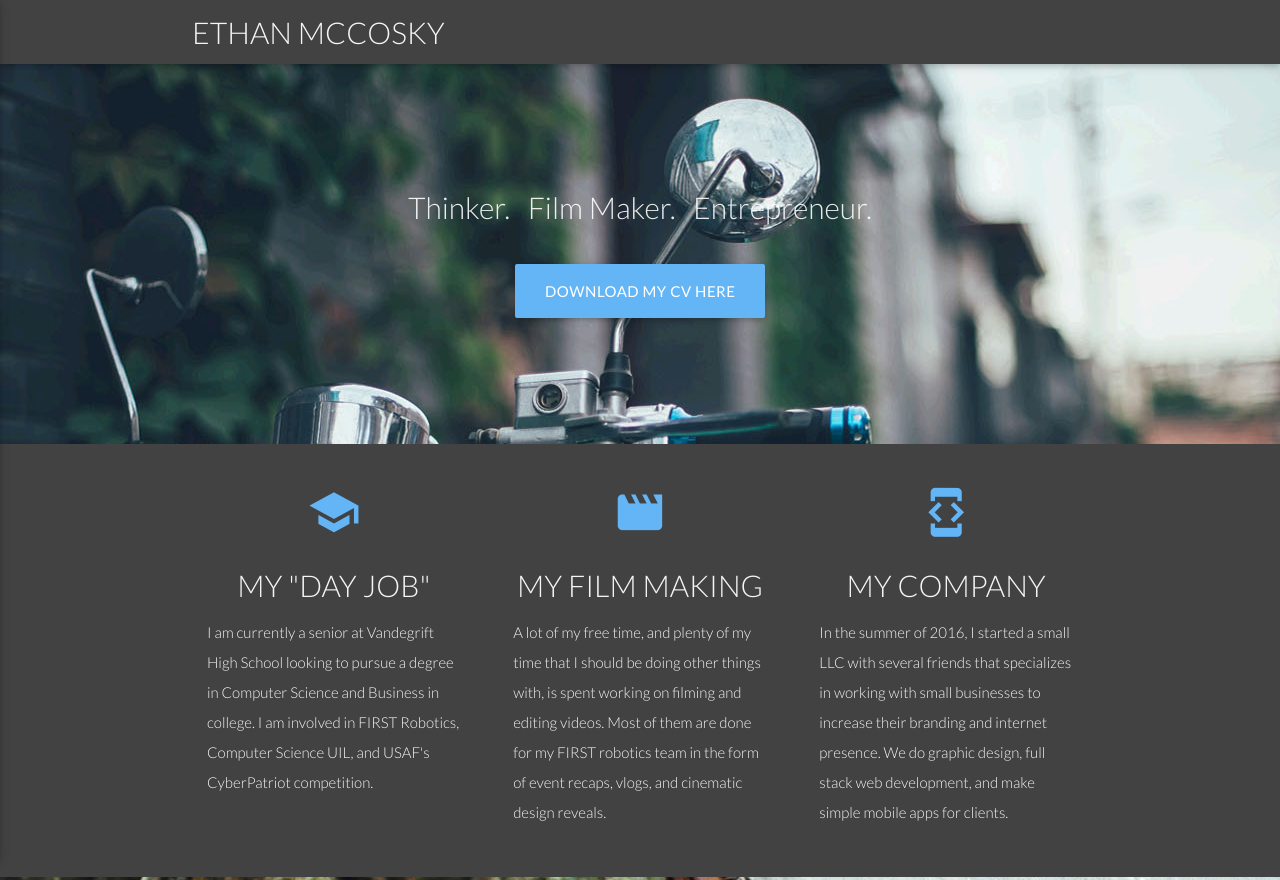
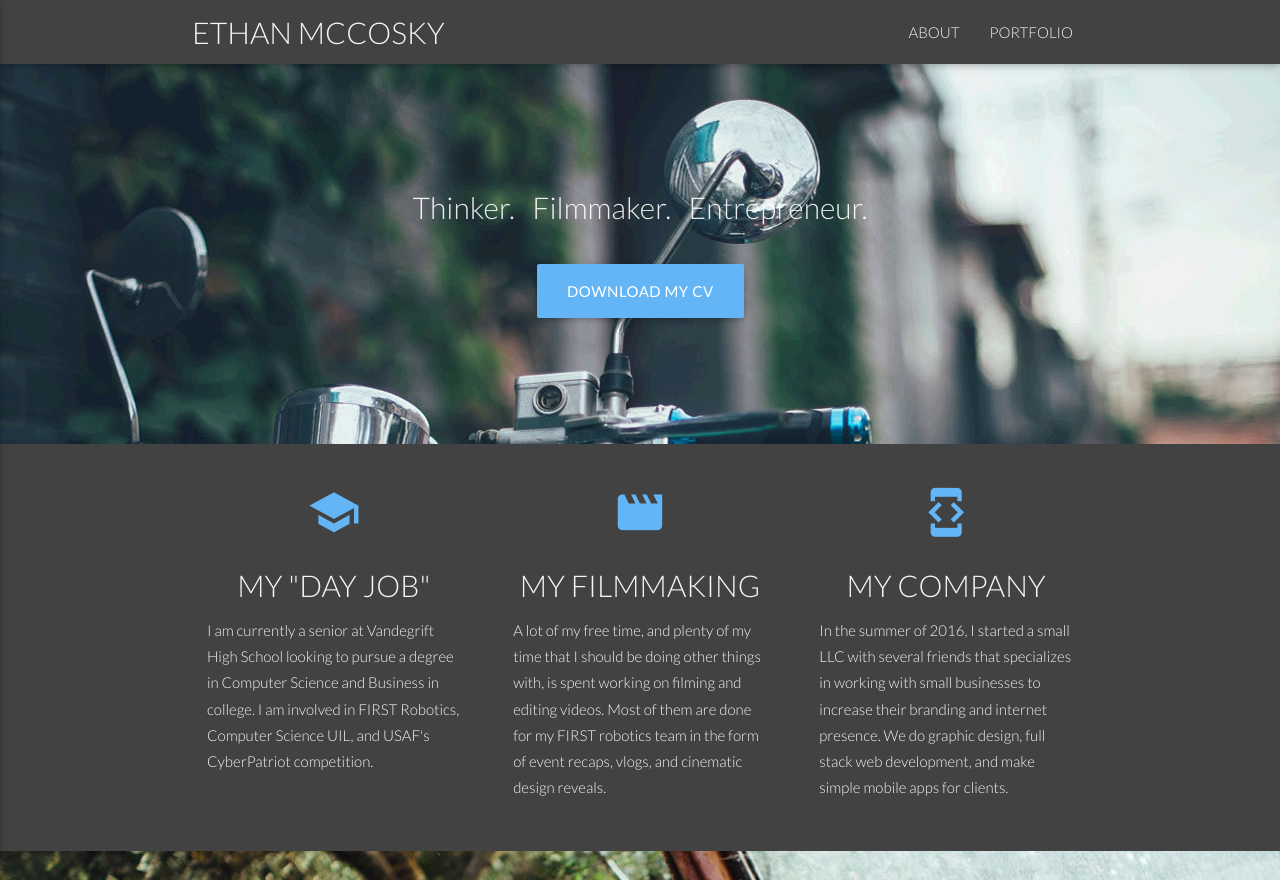
Before and after one commit to emccosky/emccosky.github.io, a plain HTML site: page index.html in a window 1280 px wide. Shown: the top 880 px of the page. Drawn offline with nearby package versions, Linux system fonts and the light colour scheme.

Commit message:
Updated about section and navbar

```diff
--- a/css/style.css
+++ b/css/style.css
@@ -25,7 +25,7 @@ nav .brand-logo {
 }
 
 p {
-  line-height: 2rem;
+  line-height: 1.75rem;
 }
 
 .button-collapse {
--- a/index.html
+++ b/index.html
@@ -17,11 +17,13 @@
         <div class="nav-wrapper container">
           <a id="logo-container" href="#" class="lato-header grey-text text-lighten-4">ETHAN MCCOSKY</a>
           <ul class="right hide-on-med-and-down light-gray">
-            <!--<li><a class="grey-text text-lighten-4 lato" style="font-weight: 300;" href="#">NAVBAR LINK</a></li>-->
-          </ul>
+            <li><a class="grey-text text-lighten-4 lato" style="font-weight: 300;" href="#about">ABOUT</a></li>
+						<li><a class="grey-text text-lighten-4 lato" style="font-weight: 300;" href="#">PORTFOLIO</a></li>
+					</ul>
 
           <ul id="nav-mobile" class="side-nav">
-            <!--<li><a href="#">Navbar Link</a></li>-->
+            <li><a href="#about">ABOUT</a></li>
+						<li><a href="#">PORTFOLIO</a></li>
           </ul>
           <a href="#" data-activates="nav-mobile" class="button-collapse blue-text text-lighten-2"><i class="material-icons">menu</i></a>
         </div>
@@ -31,8 +33,8 @@
     <div class="section no-pad-bot">
       <div class="container" style="padding-top: 100px;">
         <div class="row center">
-          <h5 class="header col s12 light lato" style="font-size: 30px; padding-bottom: 30px;">Thinker. &nbsp Film Maker. &nbsp Entrepreneur.</h5>
-					<a href="rsc/pdf/Ethan_McCosky_CV.pdf" id="download-button" class="btn-large waves-effect waves-light blue lighten-2">Download my CV here</a>
+          <h5 class="header col s12 light lato" style="font-size: 30px; padding-bottom: 30px;">Thinker. &nbsp Filmmaker. &nbsp Entrepreneur.</h5>
+					<a href="rsc/pdf/Ethan_McCosky_CV.pdf" id="download-button" class="btn-large waves-effect waves-light blue lighten-2">Download my cv</a>
         </div>
       </div>
     </div>
@@ -57,7 +59,7 @@
         <div class="col s12 m4">
           <div class="icon-block">
             <h2 class="center blue-text text-lighten-2"><i class="material-icons">movie</i></h2>
-            <h5 class="lato-header center grey-text text-lighten-4">MY FILM MAKING</h5>
+            <h5 class="lato-header center grey-text text-lighten-4">MY FILMMAKING</h5>
 
             <p class="light grey-text text-lighten-4">A lot of my free time, and plenty of my time that I should be doing other things with, is spent working on filming and editing videos. Most of them are done for my FIRST robotics team in the form of event recaps, vlogs, and cinematic design reveals.</p>
           </div>
@@ -78,7 +80,7 @@
 
 
 <!-- Bio section -->
-  <div class="parallax-container valign-wrapper">
+  <div class="parallax-container valign-wrapper" id="about">
     <div class="parallax"><img src="rsc/img/background2.jpg" alt="Unsplashed background img 2"></div>
   </div>
 
@@ -89,9 +91,21 @@
         <div class="col s12 center">
           <h3><i class="mdi-content-send brown-text"></i></h3>
           <h4 class="grey-text text-lighten-4 lato-header">WHO I AM</h4>
-          <p class="left-align light grey-text text-lighten-4">Lorem ipsum dolor sit amet, consectetur adipiscing elit. Nullam scelerisque id nunc nec volutpat. Etiam pellentesque tristique arcu, non consequat magna fermentum ac. Cras ut ultricies eros. Maecenas eros justo, ullamcorper a sapien id, viverra ultrices eros. Morbi sem neque, posuere et pretium eget, bibendum sollicitudin lacus. Aliquam eleifend sollicitudin diam, eu mattis nisl maximus sed. Nulla imperdiet semper molestie. Morbi massa odio, condimentum sed ipsum ac, gravida ultrices erat. Nullam eget dignissim mauris, non tristique erat. Vestibulum ante ipsum primis in faucibus orci luctus et ultrices posuere cubilia Curae;</p>
         </div>
       </div>
+			<div class="row valign-wrapper">
+				<div class="col s12 m6 l4">
+					<img class="responsive-img circle" src="rsc/img/headshot.jpg">
+				</div>
+				<div class="col s12 m6 l8">
+					<p class="left-align light grey-text text-lighten-4" style="line-height: 120%; font-size:18px;">I want to do something. Not just anything, but something big. Something that will systematically better the lives of millions around the globe. Something  that will allow me to leave the world in a better shape than the one I inherited it in. But I'm not there yet. I'm taking things one chapter at a time, working towards this purpose that I have bestowed upon the book that is my life.
+					<br><br>
+					I am a born and raised Texan, a place where everything from the stars at night to the capitol building is bigger and brighter. I  am pasionate about always improving, learning new technologies and trying new things. My interests include product design, marketing, data analysis, artificial intelligence, computer vision, film, and disruptive ideas.
+						<br><br>
+					I want to change the world, and wont settle until I do.
+					</p>
+				</div>
+			</div>
 
     </div>
   </div>
```
Also changed, not shown: mad.html (deleted, +0 -5 lines), rsc/img/headshot.jpg (added).
